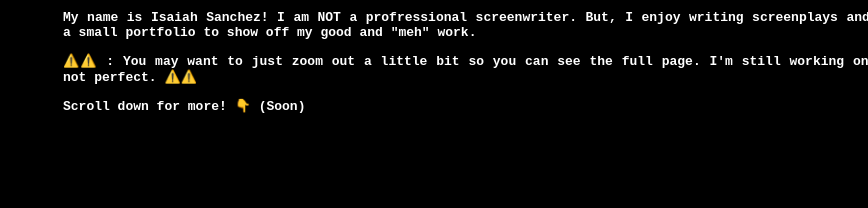
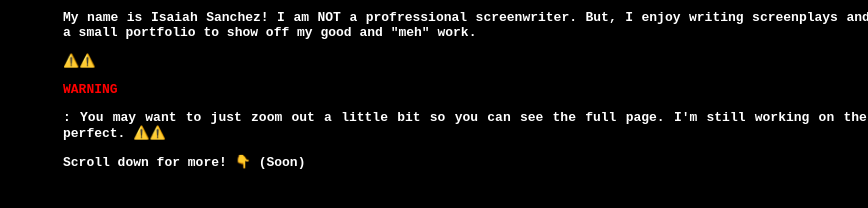
Before and after one commit to venum0gtg/portfolio_site, a plain HTML site: page index.html in a window 1280 px wide. Shown: the part 242-450 px from the top of the page, without its empty margins (412-1280 px from the left). Drawn offline with Linux system fonts and the light colour scheme.

Commit message:
Update index.html

```diff
--- a/index.html
+++ b/index.html
@@ -29,7 +29,7 @@
             My name is Isaiah Sanchez! I am NOT a profressional screenwriter. But, I enjoy writing screenplays and this site is just a small portfolio to show off my good and "meh" work.
         </p>
         <P>
-            ⚠️⚠️ <style color="red">WARNING</style>: You may want to just zoom out a little bit so you can see the full page. I'm still working on the site, so it's not perfect. ⚠️⚠️
+            ⚠️⚠️ <p style="color:red">WARNING</p>: You may want to just zoom out a little bit so you can see the full page. I'm still working on the site, so it's not perfect. ⚠️⚠️
         </P>
         <p>
             Scroll down for more! 👇 (Soon)
```
